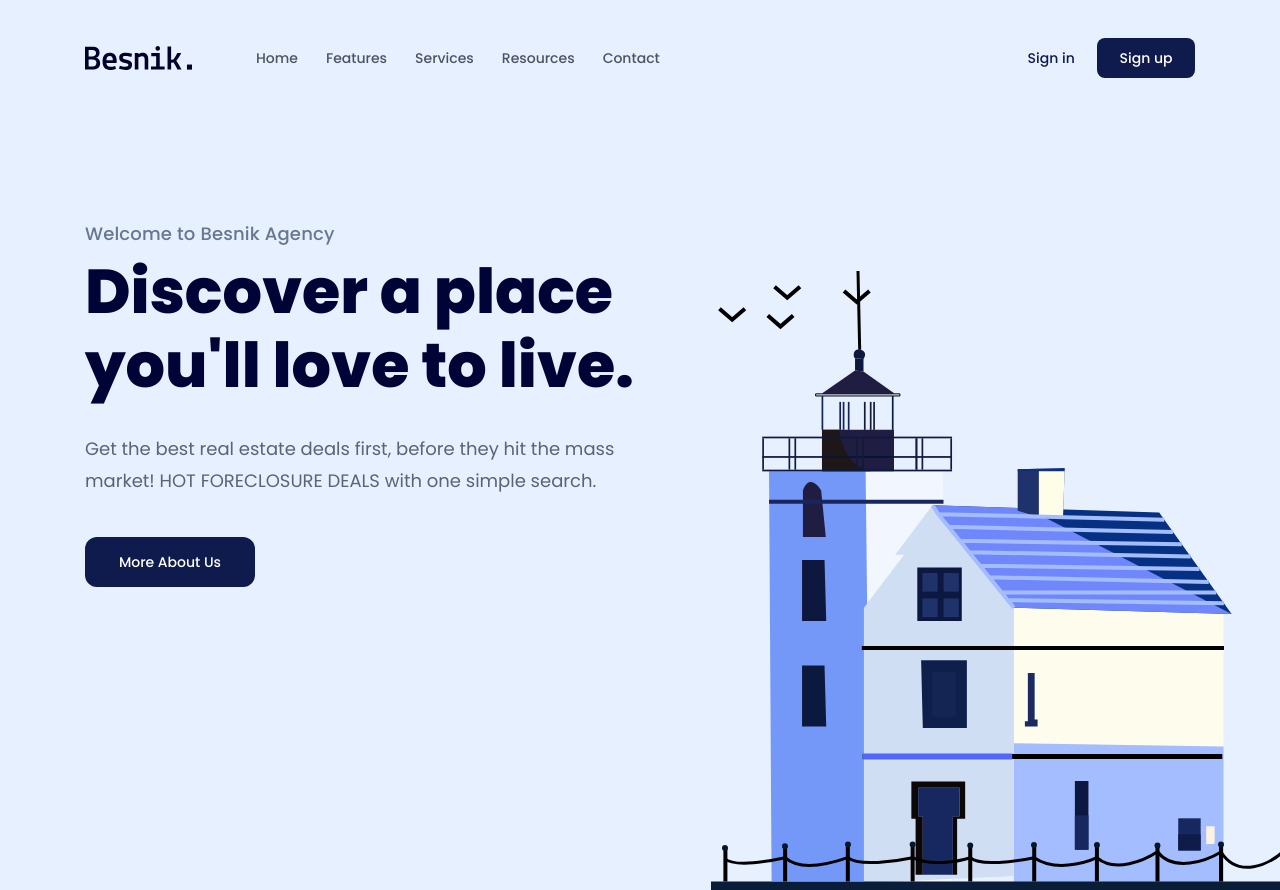
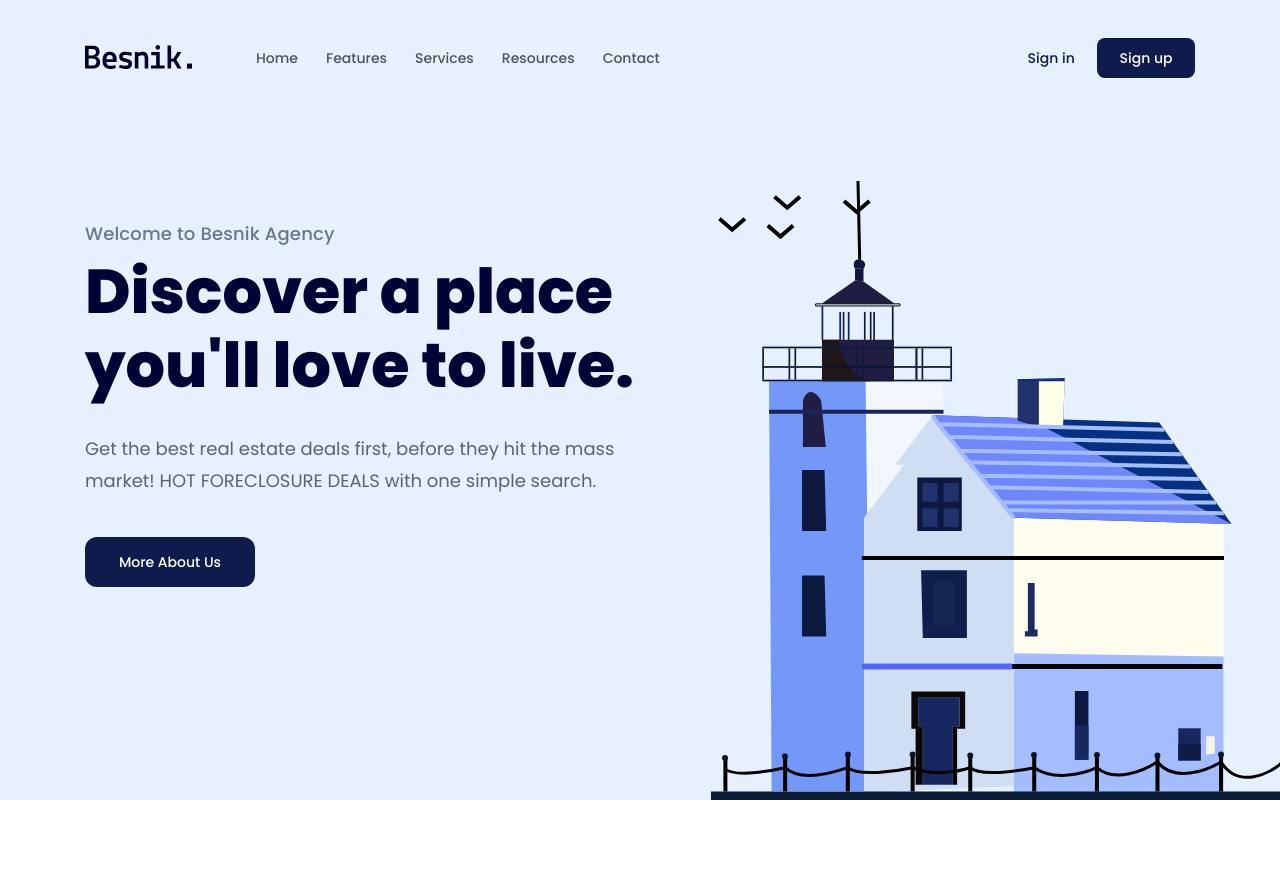
Before and after one commit to ngomanhson/besnik, a plain HTML site: page index.html in a window 1280 px wide. Shown: the top 890 px of the page. Drawn offline with Linux system fonts and the light colour scheme.

Commit message:
Fix bug Logo

```diff
--- a/assets/css/styles.css
+++ b/assets/css/styles.css
@@ -65,7 +65,7 @@ a {
     display: flex;
     flex-direction: column;
     background: #e6f0ff;
-    height: 100vh;
+    height: calc(100vh - 90px);
 }
 
 .navbar {
--- a/index.html
+++ b/index.html
@@ -18,7 +18,9 @@
                 <div class="content">
                     <nav class="navbar">
                         <!-- Logo -->
-                        <img src="./assets/images/logo.svg" alt="Besnik." />
+                        <a href="#">
+                            <img src="./assets/images/logo.svg" alt="Besnik." />
+                        </a>
 
                         <!-- Navigation -->
                         <ul>
```
